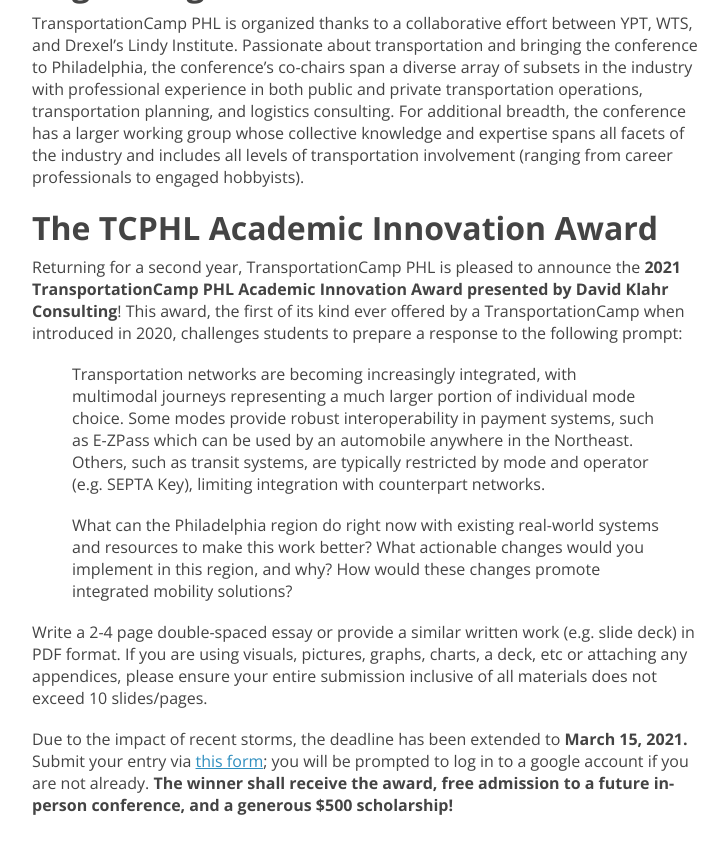
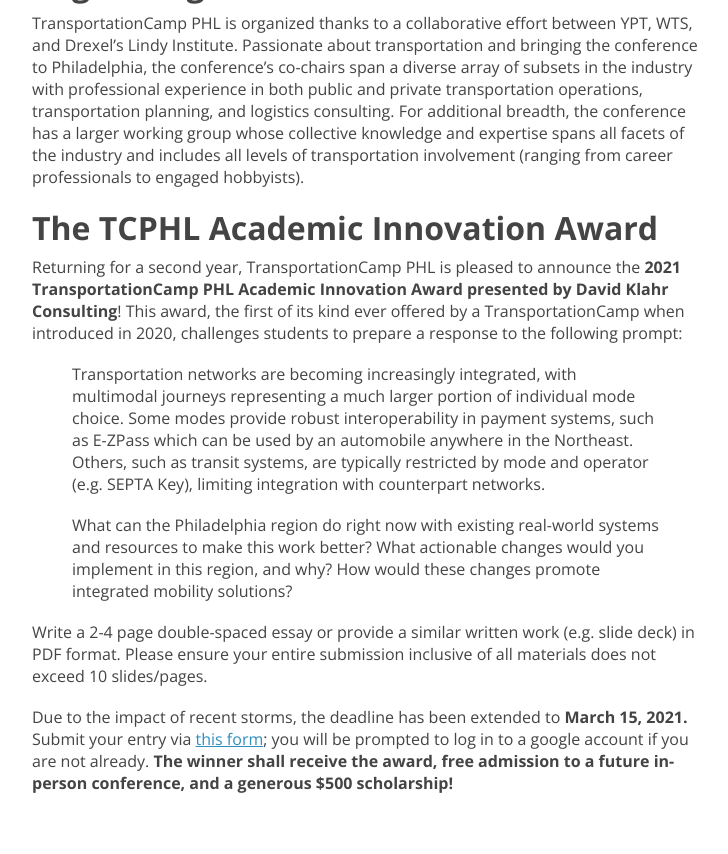
Before and after one commit to transpocamp/transportationcamp.org, a Jekyll site: the page built from events/phl2021/index.markdown, in a window 1280 px wide and 900 px high, scrolled down 3468 px. Shown: the top 854 px of the window, without its empty margins (272-1000 px from the left). Built offline with Jekyll 4.4.1, drawn with Linux system fonts in a browser that asks for light colours; nearby versions of some CDN libraries; comment, search, counter and statistics services are not loaded.

```diff
--- a/events/phl2021/index.markdown
+++ b/events/phl2021/index.markdown
@@ -154,6 +154,6 @@
 >
 > What can the Philadelphia region do right now with existing real-world systems and resources to make this work better?  What actionable changes would you implement in this region, and why? How would these changes promote integrated mobility solutions?
 
-Write a 2-4 page double-spaced essay or provide a similar written work (e.g. slide deck) in PDF format. If you are using visuals, pictures, graphs, charts, a deck, etc or attaching any appendices, please ensure your entire submission inclusive of all materials does not exceed 10 slides/pages.
+Write a 2-4 page double-spaced essay or provide a similar written work (e.g. slide deck) in PDF format. Please ensure your entire submission inclusive of all materials does not exceed 10 slides/pages.
 
 Due to the impact of recent storms, the deadline has been extended to **March 15, 2021.** Submit your entry via [this form](https://docs.google.com/forms/d/e/1FAIpQLSch14g_2RnTaq1cdmHLVbTJcFA3ozxlnGeQwKfm_ec-OPLT2w/viewform); you will be prompted to log in to a google account if you are not already. **The winner shall receive the award, free admission to a future in-person conference, and a generous $500 scholarship!**
```
